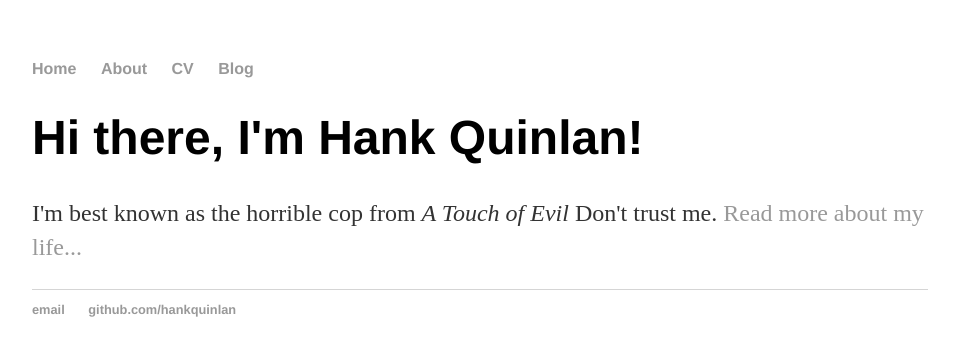
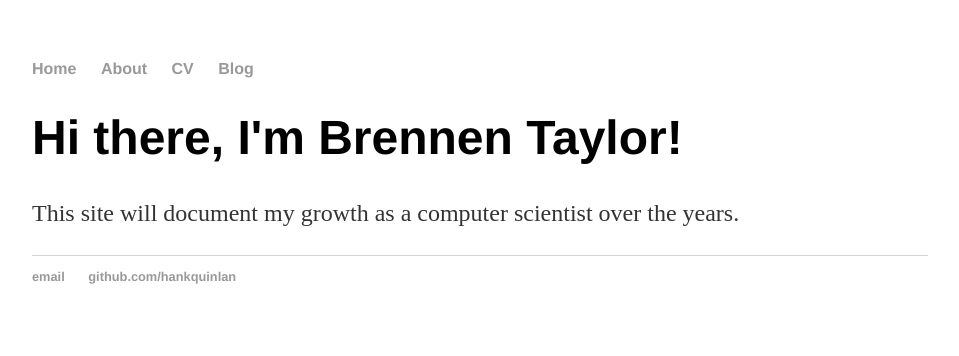
Before and after one commit to BrennenTaylor/BrennenTaylor.github.io, a plain HTML site: page index.html in a window 1280 px wide. Shown: the whole page, without its empty margins (160-1119 px from the left). Drawn offline with Linux system fonts and the light colour scheme.

Commit message:
Update index.html

```diff
--- a/index.html
+++ b/index.html
@@ -1,7 +1,7 @@
 <!DOCTYPE html>
 <html>
 	<head>
-		<title>Hank Quinlan, Horrible Cop</title>
+		<title>Brennen Taylor</title>
 		<link rel="stylesheet" type="text/css" href="/css/main.css">
 	</head>
 	<body>
@@ -15,10 +15,10 @@
 		</nav>
 		<div class="container">
     		<div class="blurb">
-        		<h1>Hi there, I'm Hank Quinlan!</h1>
-				<p>I'm best known as the horrible cop from <em>A Touch of Evil</em> Don't trust me. <a href="/about">Read more about my life...</a></p>
-    		</div><!-- /.blurb -->
-		</div><!-- /.container -->
+        		<h1>Hi there, I'm Brennen Taylor!</h1>
+        		<p>This site will document my growth as a computer scientist over the years.</p>
+    		</div>
+		</div>
 		<footer>
     		<ul>
         		<li><a href="mailto:hankquinlanhub@gmail.com">email</a></li>
```
